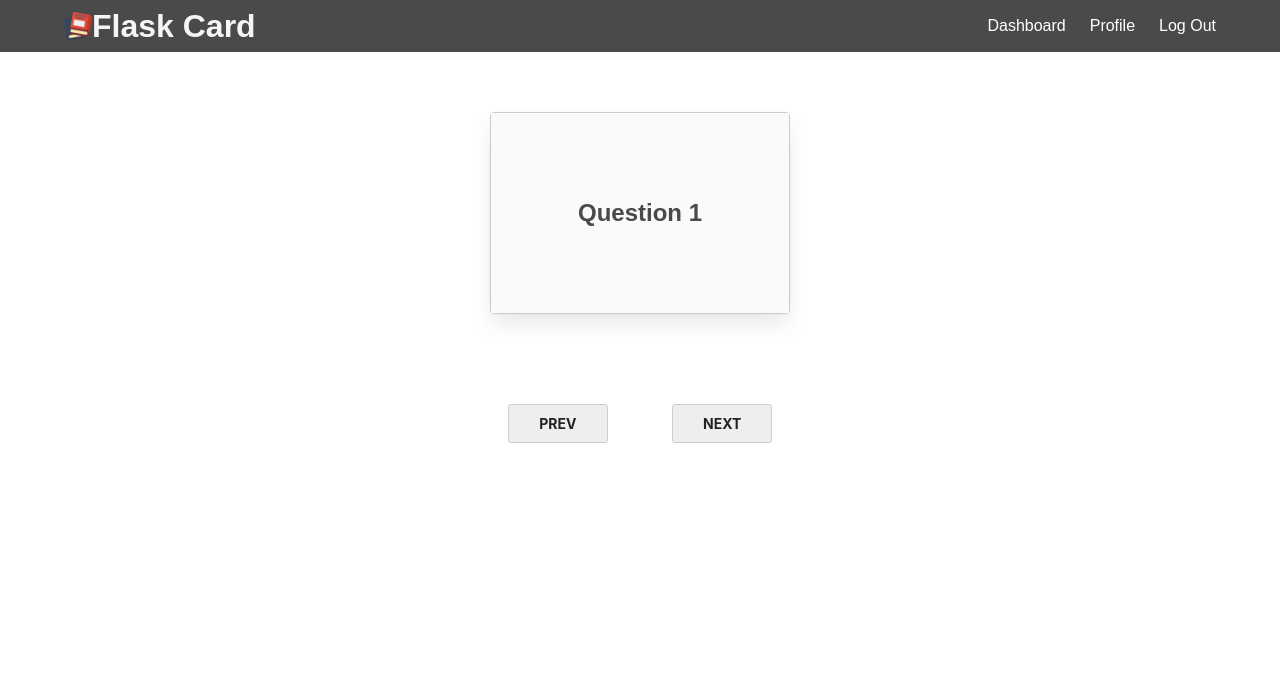
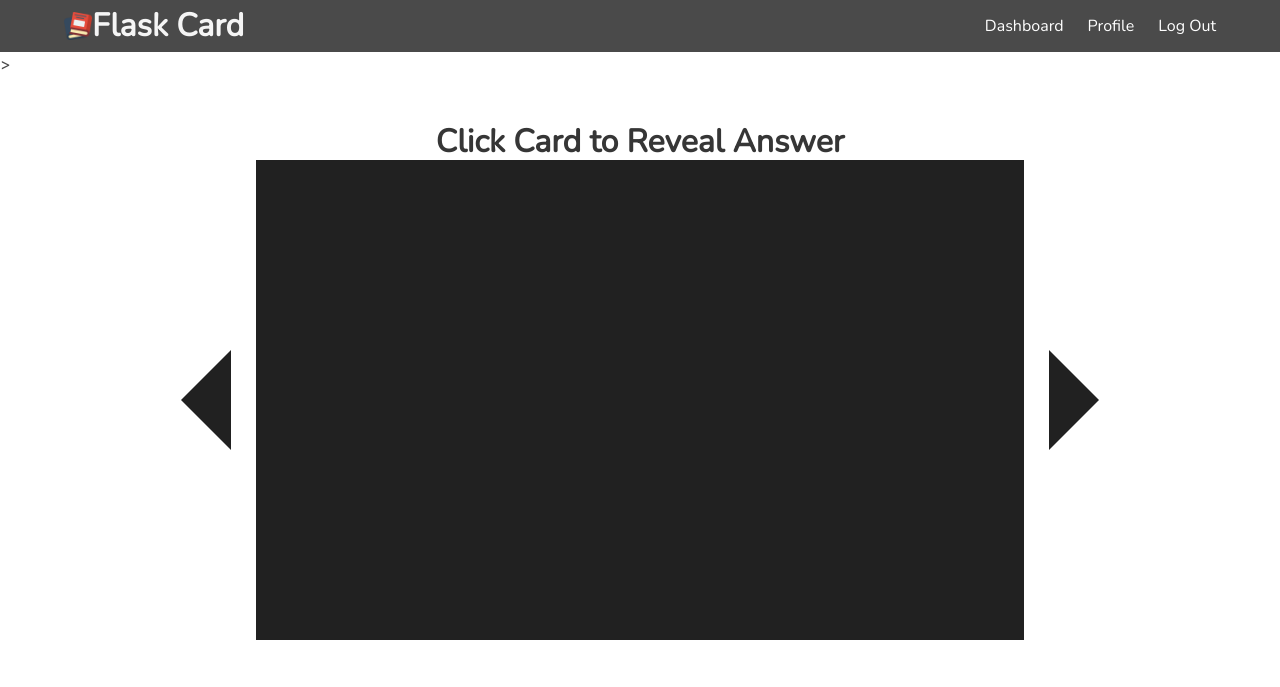
Before and after one commit to gianghta/Flask-Card, a Flask app: template flask_card/templates/flashcard_showcase.html in a window 1280 px wide. Shown: the top 687 px of the page. Run offline with Flask 2, Linux system fonts and the light colour scheme; the template is opened without the code that fills it, so the values that code supplies are empty; the visitor is signed in with stand-in values (Sample User, id 1); parts of the project's set-up code (start-up, migrations or seed data) failed here and were passed over; some libraries are stand-ins or nearby versions.

Commit message:
Transfer data from Flask to frontend JS

```diff
--- a/flask_card/static/css/flashcard_preview.css
+++ b/flask_card/static/css/flashcard_preview.css
@@ -1,74 +1,174 @@
-* {
-    font-family: Arial;
+@import url("https://fonts.googleapis.com/css?family=Nunito");
+
+/***** GENERAL STYLES *****/
+body {
+  overflow: hidden;
 }
 
-.wrapper {
-    max-width: 100vw;
-    overflow: hidden;
+* {
+  font-family: "Nunito", Arial, Helvetica, sans-serif;
+}
+
+p {
+  padding: 0px 10%;
+  font-size: 1.15em;
+  line-height: 1.4;
+}
+
+header,
+footer {
   text-align: center;
 }
 
-.carousel {
+main {
+  /* height: 100%; */
   display: flex;
-    justify-content: flex-start;
-    transition: 1s;
+  justify-content: center;
+  align-items: center;
 }
 
-.card {
-    max-width: 400px;
-    width: 300px;
-    border: 1px solid #ccc;
-    padding: 100px;
-    margin: 60px auto;
+/***** CARDS *****/
+#card {
   position: relative;
-    transition: 1s ease-out;
-    perspective: 1000px;
+  height: 60vh;
+  width: 60vw;
+  display: flex;
+  justify-content: center;
+  align-items: center;
+  /* box-shadow: 0px 0px 10px rgba(0,0,0,0.4); */
+}
+
+.side {
+  height: 100%;
+  width: 100%;
+  justify-content: center;
+  align-items: center;
+}
+
+.front {
+  display: flex;
+  background-color: #212121;
+  color: #fefef2;
+  transform: rotateX(0deg) rotateY(0deg) rotateZ(0deg);
   transform-style: preserve-3d;
-    cursor: pointer;
-    font-weight: bold;
-    font-size: 1.5rem;
+  opacity: 1;
+  transition: all 0.75s linear;
+}
+
+#card.turned > .front {
+  opacity: 0;
+  transform: rotateX(180deg) rotateY(0deg) rotateZ(0deg);
 }
 
 .back {
-    transform: rotateX(180deg);
+  position: absolute;
+  left: 0;
+  display: flex;
+  background-color: #fefef2;
+  color: #212121;
+  transform: rotateX(180deg) rotateY(0deg) rotateZ(0deg);
+  transform-style: preserve-3d;
+  opacity: 0;
+  transition: all 0.75s linear;
 }
 
-.card div {
+#card.turned > .back {
+  opacity: 1;
+  transform: rotateX(0deg) rotateY(0deg) rotateZ(0deg);
+}
+
+/***** BTNS *****/
+
+#prev,
+#next {
+  position: relative;
+  height: 0;
+  width: 0;
+  display: block;
+  margin: 25px;
+  border: none;
+  border-top: 50px solid transparent;
+  border-bottom: 50px solid transparent;
+  padding: 0;
+  background: transparent;
+  transition: 0.5s ease-in-out;
+}
+
+#prev {
+  border-right: 50px solid #212121;
+}
+
+#prev:not([disabled]):hover {
+  transform: translateX(-15px);
+  border-right: 50px solid #4d4d4d;
+}
+
+#next {
+  border-left: 50px solid #212121;
+}
+
+#next:not([disabled]):hover {
+  transform: translateX(15px);
+  border-left: 50px solid #4d4d4d;
+}
+
+#filter {
+  border: 1px solid red;
   position: absolute;
   top: 0;
   left: 0;
-    right: 0;
-    bottom: 0;
-    display: flex;
-    justify-content: center;
-    align-items: center;
-    backface-visibility: hidden;
-    transition: 2s;
-    text-align: center;
-    background-color: #fafafa;
 }
 
-.active {
-    transform: rotateX(180deg);
-}
-.prev,
-.next {
-    width: 100px;
-    border: 1px solid #ccc;
-    border-radius: 3px;
-    padding: 10px;
-    margin: 30px;
-    text-transform: uppercase;
-    cursor: pointer;
-    text-decoration: none;
-    color: #222;
-    background-color: #eee;
-    font-size: 14px;
-    font-weight: bold;
-    transition: .2s;
+#prev:disabled {
+  border-right: 50px solid #4d4d4d;
+  cursor: not-allowed;
 }
 
-.prev:hover, .next:hover{
-    background-color: #ccc;
-    border-color: #ccc;
+#next:disabled {
+  border-left: 50px solid #4d4d4d;
+  cursor: not-allowed;
 }
+
+/***** SCROLLBAR (XS VIEWPORTS ONLY) *****/
+
+.back::-webkit-scrollbar {
+  width: 0.75em;
+}
+
+.back::-webkit-scrollbar-track {
+  box-shadow: none;
+}
+
+.back::-webkit-scrollbar-thumb {
+  background-color: #212121;
+  outline: none;
+}
+
+/***** MEDIA QUERIES *****/
+
+@media (max-width: 580px) {
+  button {
+    border-top: 80px solid transparent;
+    border-bottom: 80px solid transparent;
+  }
+
+  #prev {
+    border-right: 30px solid #212121;
+  }
+
+  #prev:not([disabled]):hover {
+    border-right: 30px solid #4d4d4d;
+  }
+
+  #next {
+    border-left: 30px solid #212121;
+  }
+
+  #next:not([disabled]):hover  {
+    border-left: 30px solid #4d4d4d;
+  }
+  .back {
+    display: initial;
+    overflow-y: scroll;
+  }
+}
--- a/flask_card/templates/flashcard_showcase.html
+++ b/flask_card/templates/flashcard_showcase.html
@@ -6,79 +6,104 @@
 
 {% block content %}
 <!-- Start Hero Carousel -->
-<div class="wrapper">
-    <div class="carousel">
+<meta id="my-data" data-collection="{{collection}}">>
+<section class="section">
+    <header>
+        <h1 class="title">Click Card to Reveal Answer</h1>
+    </header>
+    <main>
+        <button id="prev"></button>
+        <div id="card">
+            <div class="side front">
             </div>
-    <button class="prev">Prev</button>
-    <button class="next">Next</button>
-
+            <div class="side back"></div>
         </div>
+        <button id="next"></button>
+    </main>
+    <footer>
+        <div id="count"></div>
+    </footer>
+</section>
 <!-- End Hero Carousel -->
 {% endblock %}
 
 {% block script %}
 <script>
-    let cards = [
-    {
-        front: "Question 1",
-        back: "Answer 1"
-    },
-    {
-        front: "Question 2",
-        back: "Answer 2"
-    },
-    {
-        front: "Question 3",
-        back: "Answer 3"
-    }
-    ];
+    var djangoData = $('#my-data').data();
+    console.log(djangoData)
+</script>
+<script src="https://cdnjs.cloudflare.com/ajax/libs/javascript-state-machine/2.0.0/state-machine.min.js"></script>
+<script>
+    //variables
+const card = document.querySelector("#card");
+const front = document.querySelector(".front");
+const back = document.querySelector(".back");
+const next = document.querySelector("#next");
+const prev = document.querySelector("#prev");
+const count = document.querySelector("#count");
+const endpoint =
+  "https://gist.githubusercontent.com/cahdeemer/90a32410656e2aa33d29b694bc28ab08/raw/4c7ae385f4f1c1ec7c42ef0154f927ace3d3f12e/interview_prep.json";
+const questions = [];
 
-    let currentCard = 1,
-    carousel = document.querySelector(".carousel"),
-    next = document.querySelector(".next"),
-    prev = document.querySelector(".prev");
+let current = 0;
+let turned = false;
 
-    renderCards();
+//remember that fetch doesn't return the data, fetch returns a promise
+fetch(endpoint)
+  //blog.json also returns a promise
+  .then(blob => blob.json())
+  //using spread operator means that we don't get an nested arrays, we just get an array
+  .then(data => questions.push(...data))
+  //we set the initial state after data is ready
+  .then(populateNextCard);
 
-    function renderCards() {
-    carousel.style.width = `${cards.length}00vw`;
-    cards.map(el => {
-        let div = document.createElement("div");
-        div.classList.add("card");
-        let front = document.createElement("div");
-        front.classList.add("front");
-        let back = document.createElement("div");
-        back.classList.add("back");
-        front.textContent = el.front;
-        back.textContent = el.back;
-        div.appendChild(front);
-        div.appendChild(back);
-        div.addEventListener("click", function(e) {
-        e.srcElement.parentNode.classList.toggle("active");
-        });
-        carousel.appendChild(div);
-    });
+function resetCard() {
+  prev.disabled = false;
+  next.disabled = false;
+  card.classList.remove("turned");
 }
 
-    next.addEventListener("click", function(e) {
-    if (currentCard >= cards.length) {
-        return;
+function populateNextCard() {
+  resetCard();
+  front.innerHTML = `<p>${questions[current].question}</p>`;
+  back.innerHTML = `<p>${questions[current].answer}</p>`;
+  count.innerHTML = `<p>${[current + 1]} / ${questions.length}</p>`;
+  current++;
 }
-        currentCard++;
-        cardFly();
-    });
 
-    prev.addEventListener("click", function(e) {
-    if (currentCard - 1 <= 0) {
-        return;
+function getNextCard() {
+  if (current < questions.length) {
+    populateNextCard();
+  } else {
+    next.disabled = true;
   }
-        currentCard--;
-        cardFly();
-    });
+}
 
-    function cardFly() {
-        carousel.style.transform = `translateX(-${currentCard - 1}00vw)`;
+function getPrevCard() {
+  if (current > 1) {
+    resetCard();
+    front.innerHTML = `<p>${questions[current - 2].question}</p>`;
+    back.innerHTML = `<p>${questions[current - 2].answer}</p>`;
+    count.innerHTML = `<p>${[current - 1]} / ${questions.length}</p>`;
+    current--;
+  } else {
+    prev.disabled = true;
   }
+}
+
+function toggleTurn(e) {
+  turned = !turned;
+  if (turned) {
+    this.classList.add("turned");
+  } else {
+    this.classList.remove("turned");
+  }
+}
+
+
+card.addEventListener("click", toggleTurn);
+next.addEventListener("click", getNextCard);
+prev.addEventListener("click", getPrevCard);
 
 </script>
 {% endblock %}
```
Also changed, not shown: flask_card/main/views.py (+15 -2 lines). Lines whose indentation alone changed are shown as unchanged.
